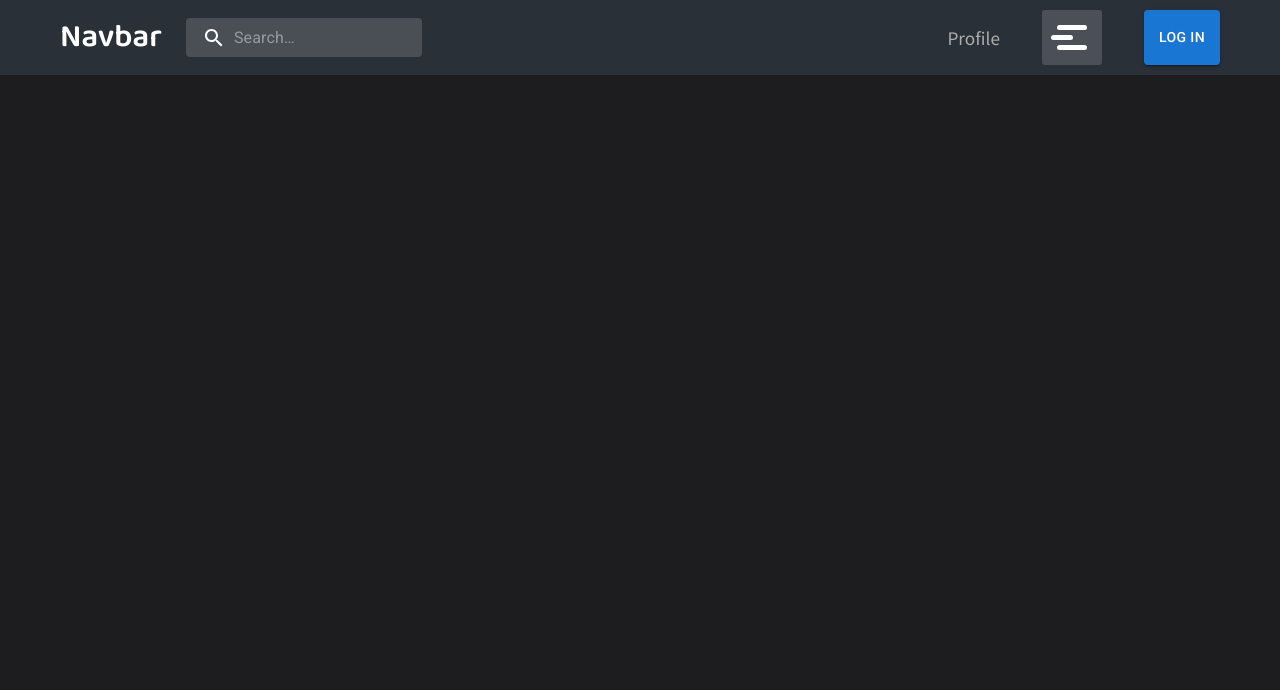
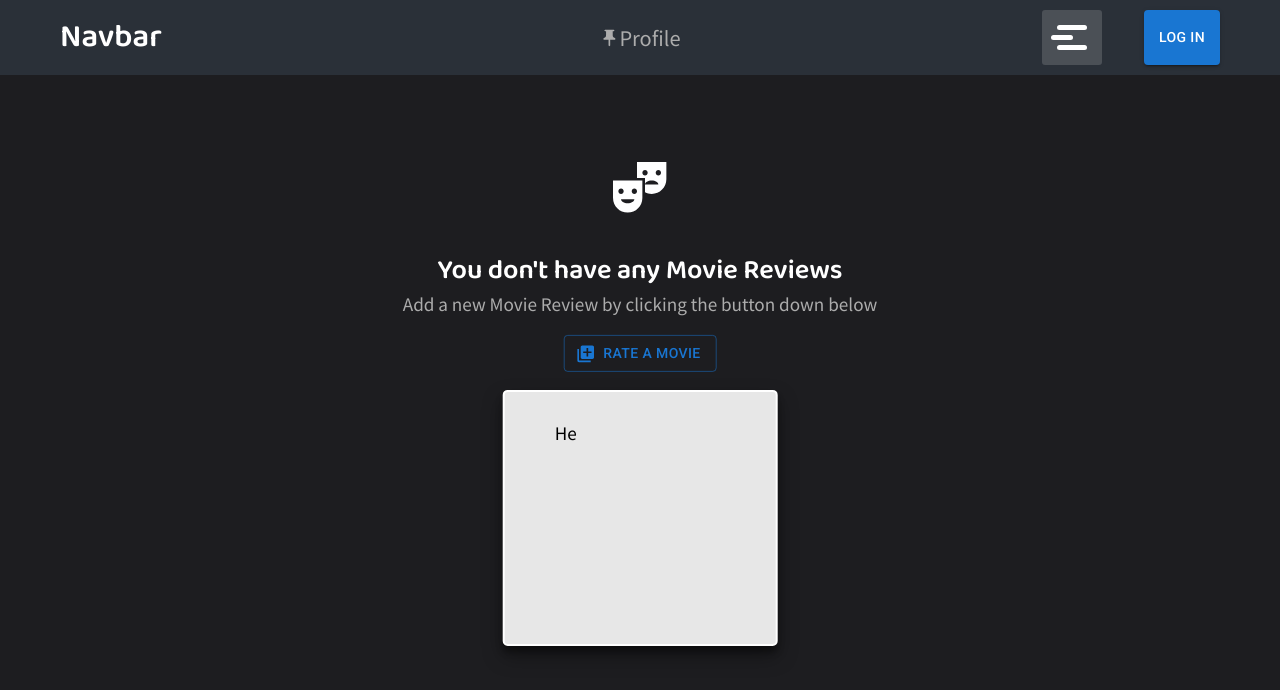
Before and after one commit to matterwin/CSC4402-Spring23, a React (Create React App) app in the folder App/front-end/: page /Profile in a window 1280 px wide. Shown: the top 690 px of the page. Built offline with nearby package versions, Linux system fonts and the light colour scheme; a web font is replaced by a local one.

Commit message:
added profile page

```diff
--- a/App/front-end/src/App.js
+++ b/App/front-end/src/App.js
@@ -5,9 +5,13 @@ import Home from './Core/Home/Home'
 import Navbar from './Core/Nav/Navbar'
 import Login from './UserAuth/Login'
 import Register from './UserAuth/Register'
+import Profile from './Core/Profile/Profile'
+import RateReview from './Core/RateReview/RateReview'
 import './App.css';
 
 function App() {
+
+  console.log("rendered");
 
   const { pathname } = window.location;
   const HideNav = pathname === '/Register' || pathname === '/Login' ? null : <Navbar />
@@ -26,6 +30,8 @@ function App() {
             <Route path="/" element={<Home/>}/>
             <Route path="/Login" element={<Login/>}/>
             <Route path="/Register" element={<Register/>}/>
+            <Route path="/Profile" element={<Profile/>}/>
+            <Route path="/RateReview" element={<RateReview/>}/>
           </Routes>
 
         </Router>
--- a/App/front-end/src/Core/Home/Home.js
+++ b/App/front-end/src/Core/Home/Home.js
@@ -1,7 +1,8 @@
 import React from 'react';
 import Divider from '@mui/material/Divider';
-import marvel from '../Videos/MARVEL-INTRO-2021.mp4'
+import marvel from '../Videos/marvel.mp4'
 import mario from '../Videos/mario.mp4'
+import nemo from '../Videos/nemo.mp4'
 
 import './Home.css'
 
@@ -108,7 +109,7 @@ function Home() {
             <div>
             <div className="side-movie">
                 <video className='actual-movie' loop muted autoPlay>
-                  <source src={marvel} type="video/mp4" />
+                  <source src={nemo} type="video/mp4" />
                 </video>
               </div>
             </div>
--- a/App/front-end/src/Core/Nav/Menu.js
+++ b/App/front-end/src/Core/Nav/Menu.js
@@ -127,7 +127,7 @@ export default function CustomizedMenus() {
           </MenuItem>
         </NavLink>
 
-        <NavLink end to="/" className="navlink">
+        <NavLink end to="/RateReview" className="navlink">
           <MenuItem onClick={handleClose} disableRipple>
             <RateReview />
             Rate & Review
@@ -136,10 +136,12 @@ export default function CustomizedMenus() {
 
         <Divider sx={{ my: 0.5 }} />
 
-        <MenuItem onClick={handleClose} disableRipple>
+        <NavLink end to="/Profile" className="navlink">
+          <MenuItem onClick={handleClose} disableRipple>
           <AccountBox />
           Profile
-        </MenuItem>
+          </MenuItem>
+        </NavLink>
 
         <MenuItem onClick={handleClose} disableRipple>
           <MoreHorizIcon />
--- a/App/front-end/src/Core/Nav/Navbar.css
+++ b/App/front-end/src/Core/Nav/Navbar.css
@@ -1,3 +1,12 @@
+/* .fixed-nav {
+  position: fixed;
+  top: 0;
+  left: 0;
+  width: 100%;
+  background-color: #fff;
+  z-index: 999;
+} */
+
 a {
   text-decoration: none;
 }
@@ -28,14 +37,8 @@ NavLink {
     flex-direction:row;
     align-items: center;
     justify-content: flex-start;
-    /* margin-bottom: 1rem; */
-    /* justify-content: space-around;
-    justify-content: space-between; */
+    z-index: 999;
 }
-
-/* .title {
-  margin-right: auto;
-} */
 
 .nav-container h1 {
     color: #fff;
@@ -119,18 +122,12 @@ NavLink {
     color: #acacac;
     margin-right: auto;
     font-family: 'Source Sans Pro', sans-serif;
-    font-size: 1.2rem;
+    font-size: 1.4rem;
     padding: 0;
     margin-top: 0;
     margin-bottom: 0;
-    /* margin-right: 2.5rem; */
-    /* margin-left: auto; */
-    /* align-items: center;
-    margin-left: 27%;
-    margin-right: auto;
-    margin-left: auto; */
-    /* margin-left: auto;
-    margin-right: 1rem; */
+    display: flex;
+    align-items: center;
   }
 
   .test {
@@ -158,7 +155,7 @@ NavLink {
     }
   }
 
-  @media (max-width: 550px) {
+  @media (max-width: 500px) {
     .pos {
       display: none;
     }
@@ -170,3 +167,9 @@ NavLink {
       padding-right: 20px;
     }
   }
+
+  .path {
+    position: absolute;
+    left: 50%;
+    transform: translate(-50%, -0%);
+  }
--- a/App/front-end/src/Core/Nav/Navbar.js
+++ b/App/front-end/src/Core/Nav/Navbar.js
@@ -1,30 +1,40 @@
-import React from 'react';
+import React, { useEffect, useState } from 'react';
 import Button from '@mui/material/Button';
-import { NavLink } from "react-router-dom";
+import { NavLink, useLocation } from "react-router-dom";
+import PushPinIcon from '@mui/icons-material/PushPin';
 
-import SearchBar from "./SearchBar"
+// import SearchBar from "./SearchBar"
 import Menu from "./Menu"
 
 import './Navbar.css'
 
 function Navbar() {
 
-  let { pathname } = window.location;
-  pathname = pathname.substring(1, pathname.length)
-  if(pathname === "") pathname = "Home";
+  const location = useLocation();
+  const [pathname, setPathname] = useState("");
+
+  useEffect(() => {
+    let currentPathname = location.pathname.substring(1);
+    if(currentPathname === "") currentPathname = "Home";
+    setPathname(currentPathname);
+  }, [location]);
 
   return (
-    <div>
+    <div className="fixed-nav">
       <div className="nav-container">
 
+
         <NavLink className="title" end to="/"><h1>Navbar</h1></NavLink>
-        <div className="search">
+        {/* <div className="search">
           <SearchBar />
+        </div>  */}
+
+        <div className="path">
+
+          <p className="pos"><PushPinIcon sx={{ fontSize: 20}}/>{pathname}</p>
         </div>
 
-
         <div className="test">
-          <p className="pos">{pathname}</p>
           <Menu />
           <a href="/Login" className="login-button"><Button variant="contained" sx={{ padding: '15px' }}>Log In</Button></a>
         </div>
--- /dev/null
+++ b/App/front-end/src/Core/Profile/Profile.css
@@ -0,0 +1,73 @@
+.profile-container {
+    text-align: center;
+    margin: 0 auto;
+    margin-left: 50px;
+    margin-right: 50px;
+    margin-top: 50px;
+    padding-top: 50px;
+    padding-bottom: 500px;
+    border-radius: 10px;
+    /* background-color: #3b4048; */
+}
+
+.no-vid-msg {
+    position: absolute;
+    top: 50%;
+    left: 50%;
+    transform: translate(-50%, -50%);
+  }
+
+.h1-msg {
+    color: rgb(255, 255, 255);
+    font-size: 1.7rem;
+    font-family: 'Baloo 2', cursive;
+    margin-bottom: 0;
+}
+
+.p-msg {
+    margin-top: 0;
+    color: #acacac;
+    font-family: 'Source Sans Pro', sans-serif;
+    font-size: 1.2rem;
+}
+
+.box-card {
+    background-color: #e7e7e7;
+    padding-top: 10px;
+    padding-bottom: 180px;
+    padding-right: 50px;
+    padding-left: 50px;
+    margin-right: 100px;
+    margin-left: 100px;
+    font-family: Roboto;
+    border-radius: 5px;
+    border: solid 2px #ffffff;
+    box-shadow: 0 10px 20px rgba(0, 0, 0, 0.35), 0 6px 6px rgba(0, 0, 0, 0.35);
+}
+
+.box-card:hover {
+    border: solid 2px #1976d2;
+    cursor: pointer;
+}
+
+.box-card > p {
+    font-family: 'Source Sans Pro', sans-serif;
+    text-align: left;
+    font-size: 1.2rem;
+}
+
+@media(max-width:820px) {
+    /* .no-vid-msg {
+        transform: translate(-50%, -70%);
+      } */
+}
+
+@media(max-width:450px) {
+    .h1-msg {
+        font-size: 1.5rem;
+    }
+
+    .p-msg {
+        font-size: 1rem;
+    }
+}
--- /dev/null
+++ b/App/front-end/src/Core/Profile/Profile.js
@@ -0,0 +1,33 @@
+import React from 'react';
+import TheaterComedyIcon from '@mui/icons-material/TheaterComedy';
+import Button from '@mui/material/Button';
+import AddToPhotosIcon from '@mui/icons-material/AddToPhotos';
+import { NavLink } from "react-router-dom";
+
+import './Profile.css'
+
+function Profile() {
+
+  return (
+    <div >
+        <div className="profile-container">
+            <div className='no-vid-msg'>
+                <TheaterComedyIcon sx={{ fontSize: 64, color: '#FFFFFF' }}/>
+                <p className='h1-msg'>You don't have any Movie Reviews</p>
+                <p className='p-msg'>Add a new Movie Review by clicking the button down below</p>
+                <NavLink className="title" end to="/RateReview">
+                    <Button variant="outlined" startIcon={<AddToPhotosIcon />}>
+                        Rate A Movie
+                    </Button>
+                </NavLink>
+                <div>&nbsp;</div>
+                <div className='box-card'>
+                    <p>He</p>
+                </div>
+            </div>
+        </div>
+    </div>
+  );
+}
+
+export default Profile;
--- /dev/null
+++ b/App/front-end/src/Core/RateReview/RateReview.css
@@ -0,0 +1,6 @@
+.hello-there {
+    color: rgb(255, 255, 255);
+    font-size: 1.7rem;
+    font-family: 'Baloo 2', cursive;
+    margin-bottom: 0;
+}
--- /dev/null
+++ b/App/front-end/src/Core/RateReview/RateReview.js
@@ -0,0 +1,16 @@
+import React from 'react';
+
+import './RateReview.css'
+
+function RateReview() {
+
+  return (
+    <div >
+        <div className="profile-container">
+            <p className='hello-there'>Hello there</p>
+        </div>
+    </div>
+  );
+}
+
+export default RateReview;
--- a/App/front-end/src/UserAuth/Login.js
+++ b/App/front-end/src/UserAuth/Login.js
@@ -33,6 +33,7 @@ export default function SignIn() {
 
   const [buttonClass, setButtonClass] = useState("");
   const [inputColor, setInputColor] = useState("primary");
+  const [isInputValid, setIsInputValid] = useState('');
 
   const formRef = useRef(null);
 
@@ -59,7 +60,9 @@ export default function SignIn() {
         clearInterval(intervalId);
         setButtonClass("");
         setInputColor("primary");
-      }, 4000);
+        //navigate("/");
+        setIsInputValid('/');
+      }, 1500);
 
       formRef.current.reset();
     }
@@ -123,6 +126,7 @@ export default function SignIn() {
                 control={<Checkbox value="remember" color="primary" />}
                 label="Remember me"
               />
+
               <Button
                 type="submit"
                 fullWidth
@@ -130,6 +134,7 @@ export default function SignIn() {
                 sx={{ mt: 3, mb: 2 }}
                 className={buttonClass}
                 color={inputColor}
+                href={isInputValid}
               >
                 Sign in
               </Button>
```
Also changed, not shown: 2 other files (tests, documents, lock files or other folders).
